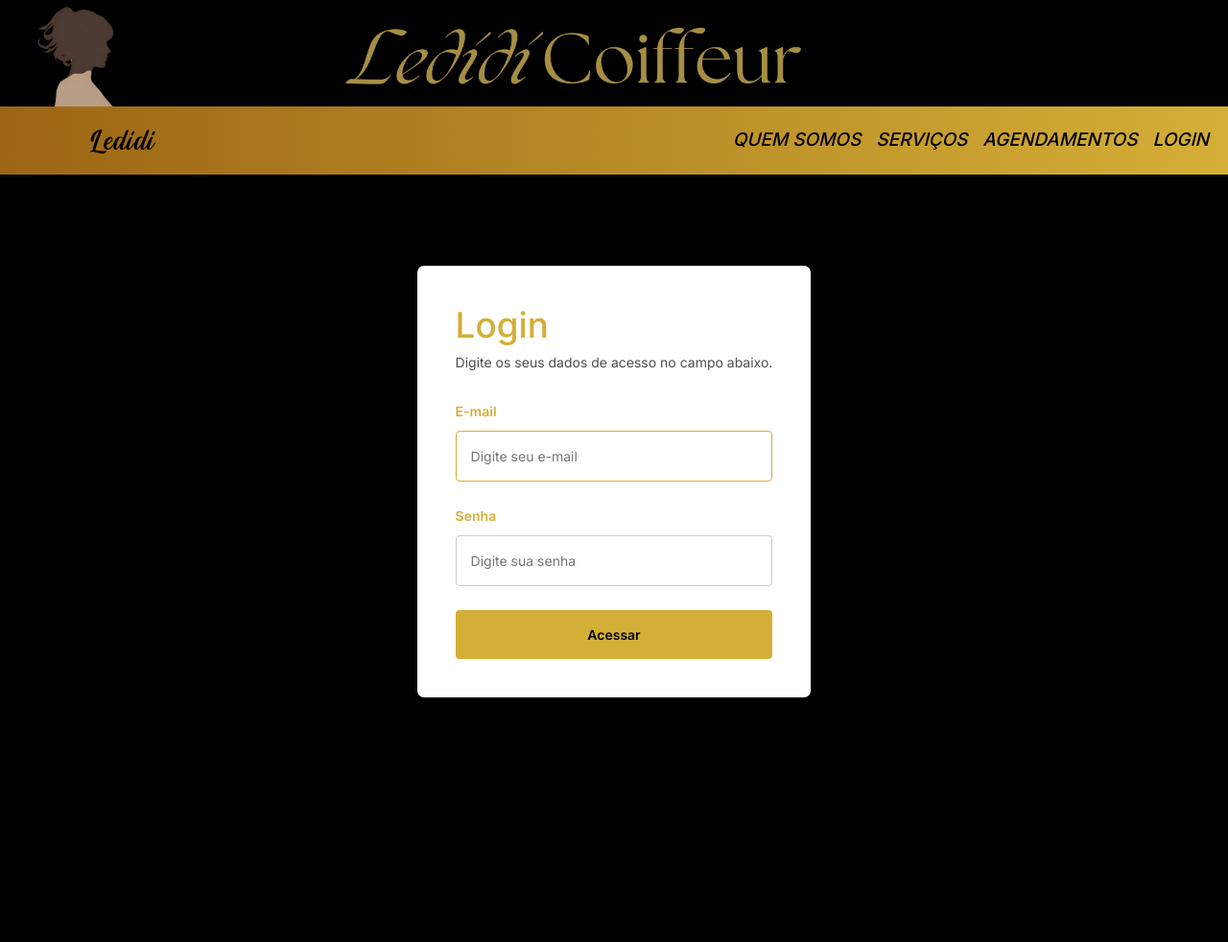
After one commit to devgarciadiogo/ledidi, a PHP site: page /login.html in a window 1280 px wide. The commit adds this page. Shown: the whole page at 96% size. Run offline with PHP 8.4, Linux system fonts and the light colour scheme.

Commit message:
v2.0
-adicionei o criar conta (o e-mail e a senha) no agendamento;
-criei a tela de login;
-adicionei um css novo para o login.
-e alguns ajustes no site.

```diff
--- /dev/null
+++ b/CSS/login.css
@@ -0,0 +1,112 @@
+@import url('https://fonts.googleapis.com/css2?family=Inter:wght@100;200;300;400;500;600;700;800;900&display=swap');
+@font-face {
+    font-family: 'rightland' ;
+    src: url(/fonts/Rightland.ttf);
+}
+.navbar-brand{
+    font-family: 'rightland';
+    font-size: 30px;
+    padding: 10px 0 0 80px;
+}
+
+.nav-item{
+    font-weight: 500;
+    font-size: 19px;
+}
+
+.nav-link{
+    color: black;
+}
+
+body {
+    font-family: 'Inter', sans-serif;
+    margin: 0;
+    padding: 0;
+    color: #023047
+}
+
+.page {
+    display: flex;
+    flex-direction: column;
+    align-items: center;
+    align-content: center;
+    justify-content: center;
+    width: 100%;
+    height: 80vh;
+    background-color: #000000;
+}
+
+.formLogin {
+    display: flex;
+    flex-direction: column;
+    background-color: #fff;
+    border-radius: 7px;
+    padding: 40px;
+    box-shadow: 10px 10px 40px rgba(0, 0, 0, 0.4);
+    gap: 5px
+}
+
+.areaLogin img {
+    width: 420px;
+}
+
+.formLogin h1 {
+    padding: 0;
+    margin: 0;
+    font-weight: 500;
+    font-size: 2.3em;
+}
+
+.formLogin p {
+    display: inline-block;
+    font-size: 14px;
+    color: #504d4d;
+    margin-bottom: 25px;
+}
+
+.formLogin input {
+    padding: 15px;
+    font-size: 14px;
+    border: 1px solid #ccc;
+    margin-bottom: 20px;
+    margin-top: 5px;
+    border-radius: 4px;
+    transition: all linear 160ms;
+    outline: none;
+}
+
+
+.formLogin input:focus {
+    border: 1px solid #D4AF37;
+}
+
+.formLogin label {
+    font-size: 14px;
+    font-weight: 600;
+}
+
+.formLogin a {
+    display: inline-block;
+    margin-bottom: 20px;
+    font-size: 13px;
+    color: #555;
+    transition: all linear 160ms;
+}
+
+.btn {
+    background-color: #D4AF37;;
+    color: #000000;
+    font-size: 14px;
+    font-weight: 600;
+    border: none !important;
+    transition: all linear 160ms;
+    cursor: pointer;
+    margin: 0 !important;
+
+}
+
+.btn:hover {
+    transform: scale(1.05);
+    background-color: #000000;
+
+}
--- a/home.html
+++ b/home.html
@@ -28,6 +28,9 @@
             </li>
             <li class="nav-item">
               <a class="nav-link" href="agendamento.html"><i>AGENDAMENTOS</i></a>
+            </li>
+            <li class="nav-item">
+              <a class="nav-link" href="login.html"><i>LOGIN</i></a>
             </li>
           </ul>
         </div>
--- /dev/null
+++ b/login.html
@@ -0,0 +1,55 @@
+<!DOCTYPE html>
+<html lang="pt-br">
+<head>
+  <meta charset="UTF-8">
+  <meta http-equiv="X-UA-Compatible" content="IE-edge" />
+  <meta name="viewport" content="width=device-width, initial-scale=1.0">
+  <title>Ledidi Coiffeur - Centro de Beleza</title>
+  <link rel="icon" href="/img/logo.png">
+  <link href="https://cdn.jsdelivr.net/npm/bootstrap@5.3.3/dist/css/bootstrap.min.css" rel="stylesheet" integrity="sha384-QWTKZyjpPEjISv5WaRU9OFeRpok6YctnYmDr5pNlyT2bRjXh0JMhjY6hW+ALEwIH" crossorigin="anonymous">
+  <link rel="stylesheet" type="text/css" href="/CSS/home.css">
+  <link rel="stylesheet" type="text/css" href="/CSS/login.css">
+</head>
+<body>
+  <header>
+    <img id="logoledidi" src="/img/banner-ledidi.png" alt="Banner Ledidi Coiffeur">
+    <nav class="navbar navbar-expand-lg" style="background-color: #9C6615; background: -webkit-linear-gradient(left, #9C6615, #D4AF37); background: -o-linear-gradient(right, #9C6615, #D4AF37); background: -moz-linear-gradient(right, #9C6615, #D4AF37); background: linear-gradient(to right, #9C6615, #D4AF37);background-color: #9C6615;">
+      <div class="container-fluid">
+        <a class="navbar-brand" href="home.html">Ledidi</a>
+        <button class="navbar-toggler" type="button" data-bs-toggle="collapse" data-bs-target="#navbarNav" aria-controls="navbarNav" aria-expanded="false" aria-label="Toggle navigation">
+          <span class="navbar-toggler-icon"></span>
+        </button>
+        <div class="collapse navbar-collapse d-lg-flex justfy-content-end" id="#navbarSupportedContent">
+          <ul class="navbar-nav ms-auto">
+            <li class="nav-item">
+              <a class="nav-link active" aria-current="page" href="quem-somos.html"><i>QUEM SOMOS</i></a>
+            </li>
+            <li class="nav-item">
+              <a class="nav-link" href="servicos.html"><i>SERVIÇOS</i></a>
+            </li>
+            <li class="nav-item">
+              <a class="nav-link" href="agendamento.html"><i>AGENDAMENTOS</i></a>
+            </li>
+            <li class="nav-item">
+              <a class="nav-link" href="login.html"><i>LOGIN</i></a>
+            </li>
+          </ul>
+        </div>
+      </div>
+    </nav>
+    </header>
+    <main>
+        <div class="page">
+            <form method="POST" class="formLogin">
+                <h1>Login</h1>
+                <p>Digite os seus dados de acesso no campo abaixo.</p>
+                <label for="email">E-mail</label>
+                <input type="email" placeholder="Digite seu e-mail" autofocus="true" />
+                <label for="password">Senha</label>
+                <input type="password" placeholder="Digite sua senha" />
+                <input type="submit" value="Acessar" class="btn" />
+            </form>
+        </div>
+    </main>
+</body>
+</html>
--- a/quem-somos.html
+++ b/quem-somos.html
@@ -29,6 +29,8 @@
                 <li class="nav-item">
                   <a class="nav-link" href="agendamento.html">AGENDAMENTOS</a>
                 </li>
+                <li class="nav-item">
+                  <a class="nav-link" href="login.html"><i>LOGIN</i></a>
               </ul>
             </div>
           </div>
--- a/servicos.html
+++ b/servicos.html
@@ -29,6 +29,8 @@
                 <li class="nav-item">
                   <a class="nav-link" href="agendamento.html">AGENDAMENTOS</a>
                 </li>
+                <li class="nav-item">
+                  <a class="nav-link" href="login.html"><i>LOGIN</i></a>
               </ul>
             </div>
           </div>
```
Also changed, not shown: CSS/agendamento.css (+14 -0 lines), agendamento.html (+10 -0 lines).
